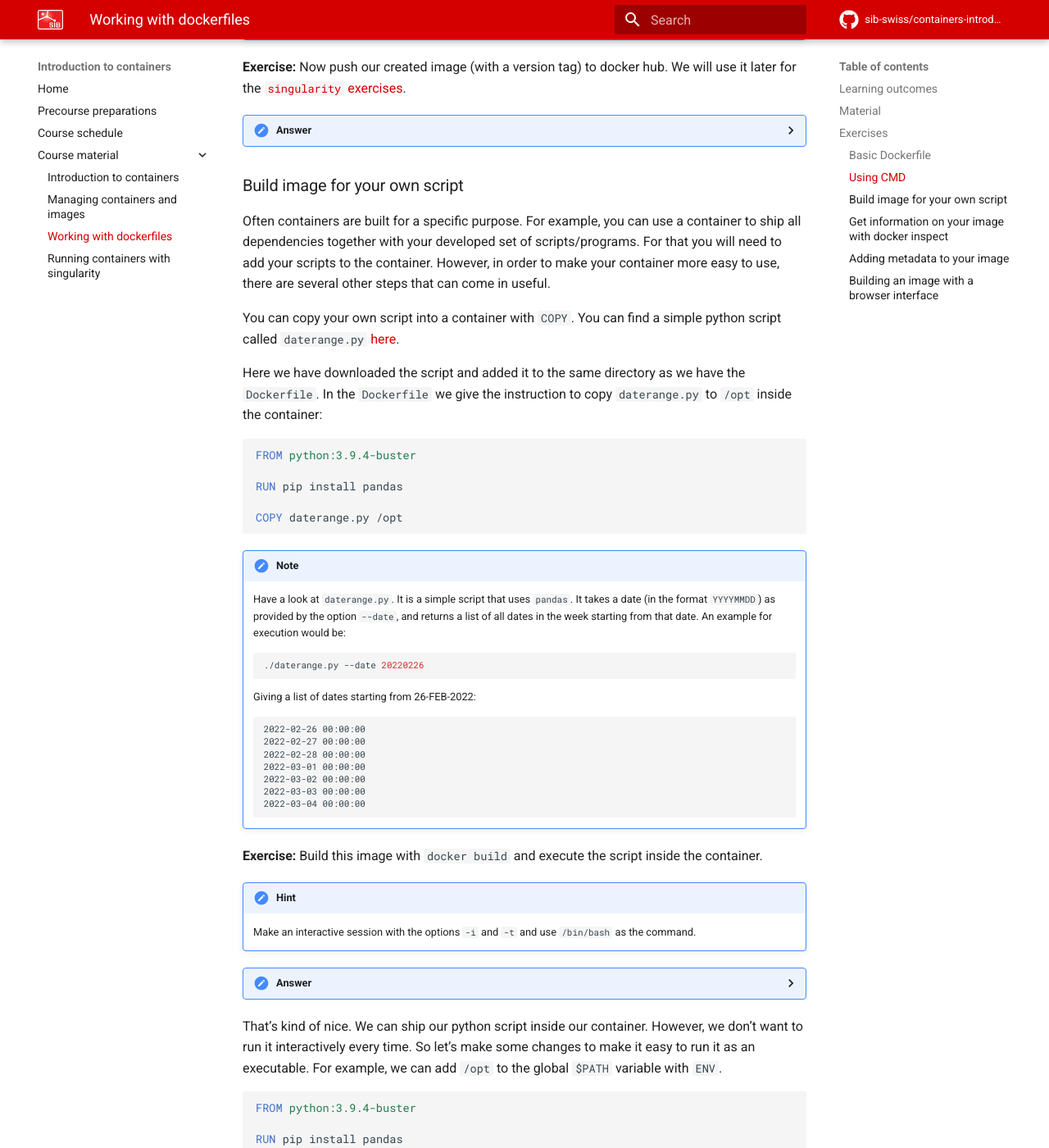
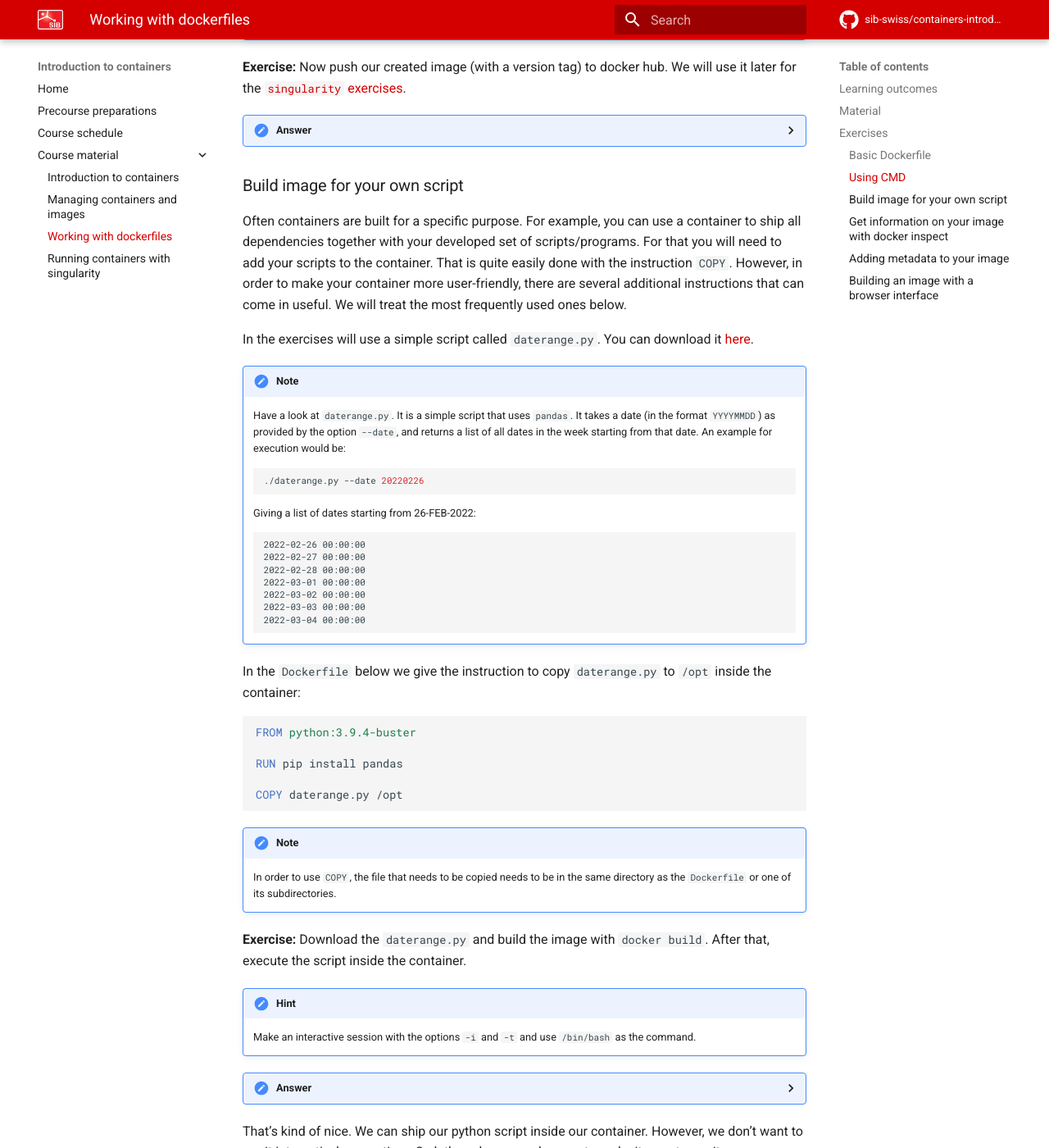
Before and after one commit to sib-swiss/containers-introduction-training, an MkDocs documentation site: the page built from docs/course_material/dockerfiles.md, in a window 1280 px wide and 1400 px high, scrolled down 2724 px. Shown: the whole window at 82% size. Built offline with MkDocs 1.6.1 and Material for MkDocs 9.7.7, drawn with Linux system fonts in a browser that asks for light colours; comment, search, counter and statistics services are not loaded; the version menu is left out; some of the changed text lies outside the part shown.

Commit message:
improves exercises

````diff
--- a/docs/course_material/dockerfiles.md
+++ b/docs/course_material/dockerfiles.md
@@ -172,19 +172,9 @@ CMD figlet My image works!
 
 ### Build image for your own script
 
-Often containers are built for a specific purpose. For example, you can use a container to ship all dependencies together with your developed set of scripts/programs. For that you will need to add your scripts to the container. However, in order to make your container more easy to use, there are several other steps that can come in useful.
+Often containers are built for a specific purpose. For example, you can use a container to ship all dependencies together with your developed set of scripts/programs. For that you will need to add your scripts to the container. That is quite easily done with the instruction `COPY`. However, in order to make your container more user-friendly, there are several additional instructions that can come in useful. We will treat the most frequently used ones below.
 
-You can copy your own script into a container with `COPY`. You can find a simple python script called `daterange.py` [here](https://raw.githubusercontent.com/sib-swiss/containers-introduction-training/main/docker/exercise_own_script/daterange.py).
-
-Here we have downloaded the script and added it to the same directory as we have the `Dockerfile`. In the `Dockerfile` we give the instruction to copy `daterange.py` to `/opt` inside the container:
-
-```dockerfile
-FROM python:3.9.4-buster
-
-RUN pip install pandas
-
-COPY daterange.py /opt
-```
+In the exercises will use a simple script called `daterange.py`. You can download it [here](https://raw.githubusercontent.com/sib-swiss/containers-introduction-training/main/docker/exercise_own_script/daterange.py).
 
 !!! note
     Have a look at `daterange.py`. It is a simple script that uses `pandas`. It takes a date (in the format `YYYYMMDD`) as provided by the option `--date`, and returns a list of all dates in the week starting from that date. An example for execution would be:
@@ -205,7 +195,20 @@ COPY daterange.py /opt
     2022-03-04 00:00:00
     ```
 
-**Exercise:** Build this image with `docker build` and execute the script inside the container.
+In the `Dockerfile` below we give the instruction to copy `daterange.py` to `/opt` inside the container:
+
+```dockerfile
+FROM python:3.9.4-buster
+
+RUN pip install pandas
+
+COPY daterange.py /opt
+```
+
+!!! note
+    In order to use `COPY`, the file that needs to be copied needs to be in the same directory as the `Dockerfile` or one of its subdirectories.
+
+**Exercise:** Download the `daterange.py` and build the image with `docker build`. After that, execute the script inside the container.
 
 !!! hint
     Make an interactive session with the options `-i` and `-t` and use `/bin/bash` as the command.
@@ -240,6 +243,9 @@ COPY daterange.py /opt
 
 That's kind of nice. We can ship our python script inside our container. However, we don't want to run it interactively every time. So let's make some changes to make it easy to run it as an executable. For example, we can add `/opt` to the global `$PATH` variable with `ENV`.
 
+!!! note "The `$PATH` variable"
+    The path variable is a special variable that consists of a list of path seperated by colons (`:`). These paths are searched if you are trying to run an executable. More info this topic at e.g. [wikipedia](https://en.wikipedia.org/wiki/PATH_(variable)).
+
 ```dockerfile
 FROM python:3.9.4-buster
 
@@ -262,7 +268,19 @@ ENV PATH=/opt:$PATH
     docker run -it --rm own_script /bin/bash
     ```
 
-    Now you can try to execute it from the base directory:
+    The path is upated, `/opt` is appended to the beginning of the variable:
+
+    ```sh
+    echo $PATH
+    ```
+
+    returns:
+
+    ```
+    /opt:/usr/local/bin:/usr/local/sbin:/usr/local/bin:/usr/sbin:/usr/bin:/sbin:/bin
+    ```
+
+    Now you can try to execute it from the root directory (or any other):
 
     ```sh
     daterange.py --date 20220226
@@ -317,7 +335,7 @@ CMD ["--date", "20220226"]
 
     Here, the container behaves as the executable itself to which you can pass arguments.
 
-Most containerized applications need multiple build steps. Often, you want to perform these steps and executions in a specific directory. Therefore it can come in convenient to specify a working directory. You can do that with `WORKDIR`. This instruction will set the default directory for all other instructions (like `RUN`, `COPY` etc.). It will also change the directory in which you will land if you run the container interactively.
+Most containerized applications need multiple build steps. Often, you want to perform these steps and executions in a specific directory. Therefore, it can be in convenient to specify a working directory. You can do that with `WORKDIR`. This instruction will set the default directory for all other instructions (like `RUN`, `COPY` etc.). It will also change the directory in which you will land if you run the container interactively.
 
 ```dockerfile
 FROM python:3.9.4-buster
@@ -401,9 +419,16 @@ We have used `docker inspect` already in the previous chapter to find the defaul
 
 ### Adding metadata to your image
 
-You can annotate your `Dockerfile` and with that the image with the instruction `LABEL`. You can give any key with `<key>=<value>`. However, it is recommended to use the [Open Container Initiative (OCI) keys](https://github.com/opencontainers/image-spec/blob/v1.0.1/annotations.md).
+You can annotate your `Dockerfile` and the image by using the instruction `LABEL`. You can give it any key and value with `<key>=<value>`. However, it is recommended to use the [Open Container Initiative (OCI) keys](https://github.com/opencontainers/image-spec/blob/v1.0.1/annotations.md).
 
 **Exercise**: Annotate our `Dockerfile` with the OCI keys on the creation date, author and description. After that, check whether this has been passed to the actual image with `docker inspect`.
+
+!!! note
+    You can type `LABEL` for each key-value pair, but you can also have it on one line by seperating the key-value pairs by a space, e.g.:
+
+    ```dockerfile
+    LABEL keyx="valuex" keyy="valuey"
+    ```
 
 ??? done "Answer"
 
````
Also changed, not shown: other parts of docs/course_material/dockerfiles.md (+2 -2 lines), docs/course_material/singularity.md (+3 -10 lines).
